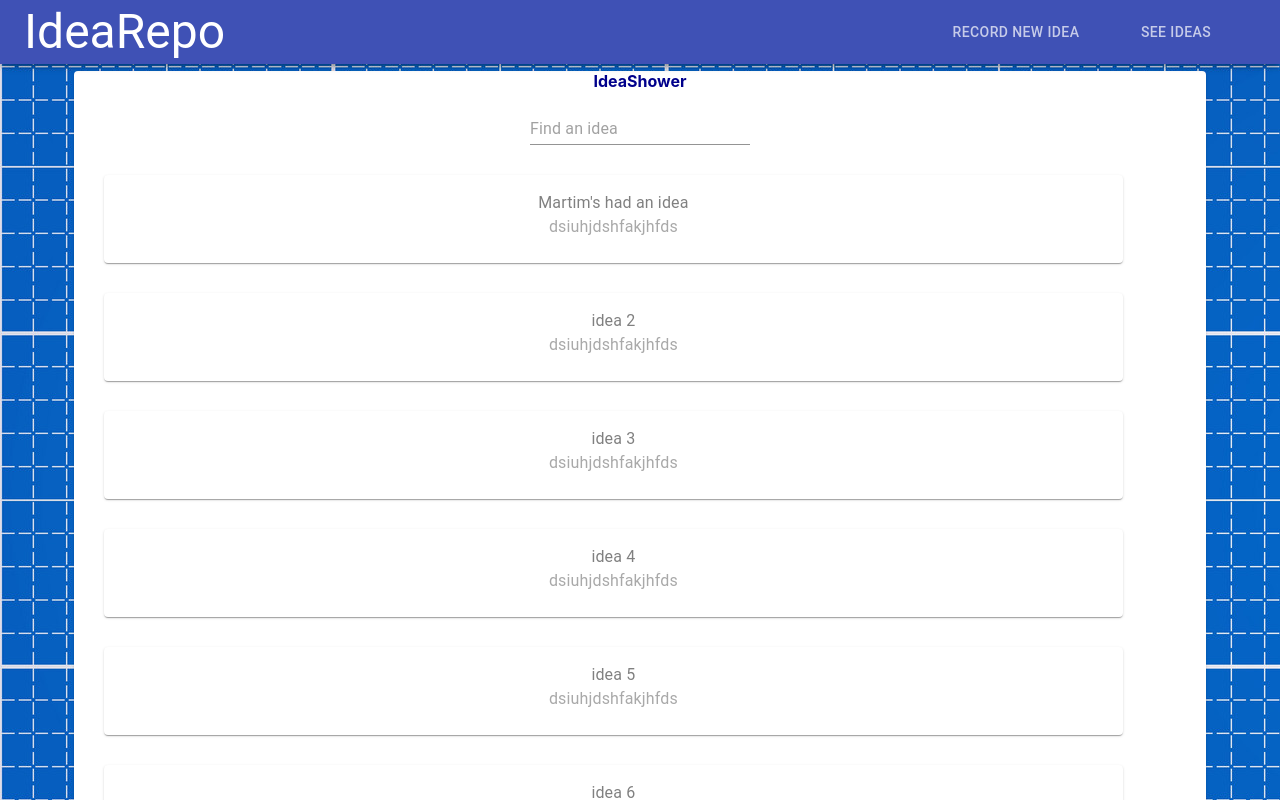
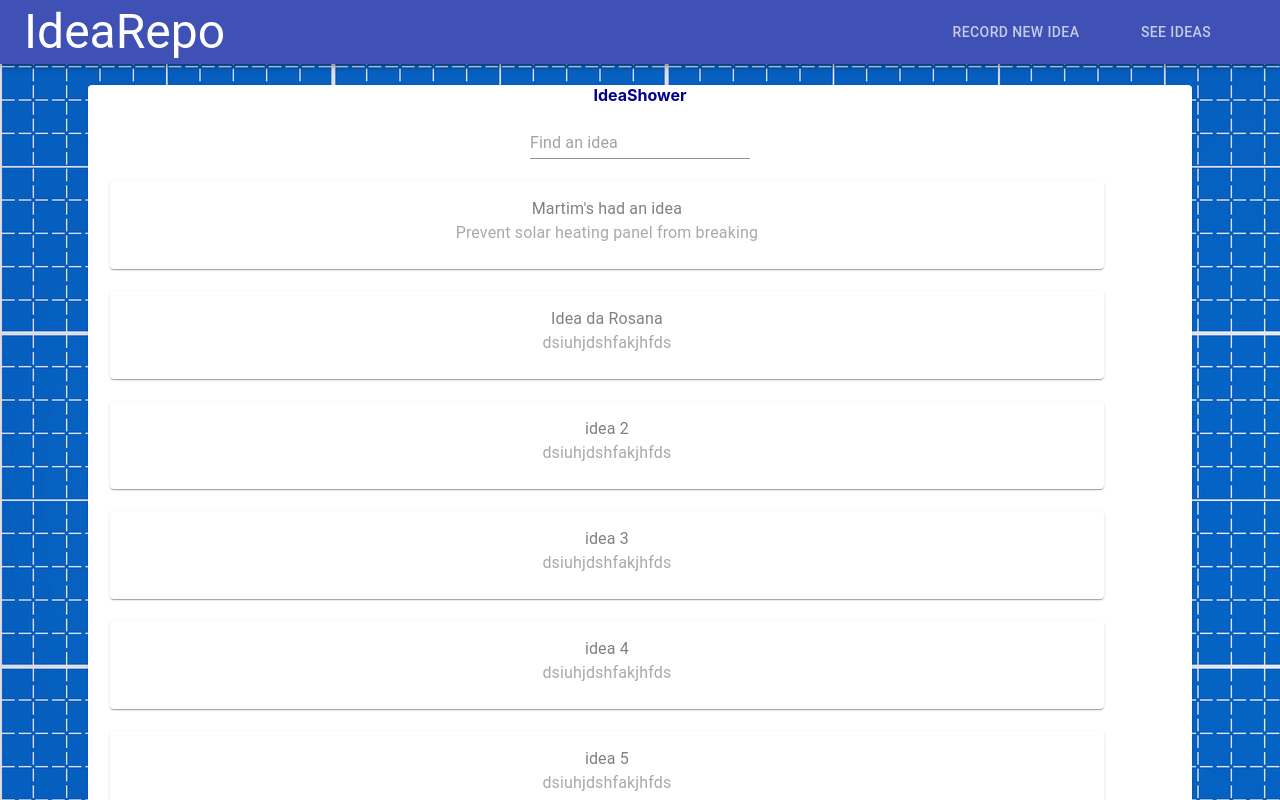
Before and after one commit to gabrielbckr/idea-repo, a React (Create React App) app: page / in a window 1280 px wide. Shown: the top 800 px of the page. Built offline with nearby package versions, Linux system fonts and the light colour scheme.

Commit message:
Change brackground img to body

```diff
--- a/src/App.css
+++ b/src/App.css
@@ -2,43 +2,16 @@
   text-align: center;
 }
 
-.App-logo {
-  animation: App-logo-spin infinite 20s linear;
-  height: 40vmin;
-  pointer-events: none;
-}
-
-.App-header {
-  background-color: #282c34;
-  min-height: 100vh;
-  display: flex;
-  flex-direction: column;
-  align-items: center;
-  justify-content: center;
-  font-size: calc(10px + 2vmin);
-  color: white;
-}
-
-.App-link {
-  color: #61dafb;
-}
-
-@keyframes App-logo-spin {
-  from {
-    transform: rotate(0deg);
-  }
-  to {
-    transform: rotate(360deg);
-  }
+body{
+  background-image: url('./blueprint.jpg');
 }
 
 .pagesDiv {
-  padding: 50px;
-  background-image: url('./blueprint.jpg');
+  padding: 5%;
 }
 
 .ideaCard.MuiPaper-root {
-  margin: 30px;
+  margin: 2%;
   width: 90%;
 }
 /* .MuiPaper-root{
--- a/src/ideas.js
+++ b/src/ideas.js
@@ -2,6 +2,12 @@ export const ideas = [
     {
         id: 'jhgdhf',
         title: 'Martim\'s had an idea',
+        description: 'Prevent solar heating panel from breaking',
+        wholeIdea: 'Remotly turn on pump to remove water from solar heating panel when the day is cold enough to freeze water inside it, preveting it from bursting'
+    },
+    {
+        id: 'jhgdhf',
+        title: 'Idea da Rosana',
         description: 'dsiuhjdshfakjhfds',
         wholeIdea: 'sdafhuasdihfisdhfuihaduisfhsadifuasdgiufgisdaugfiuagdsiufgiuaosdgfiugsdiufg'
     },
```
